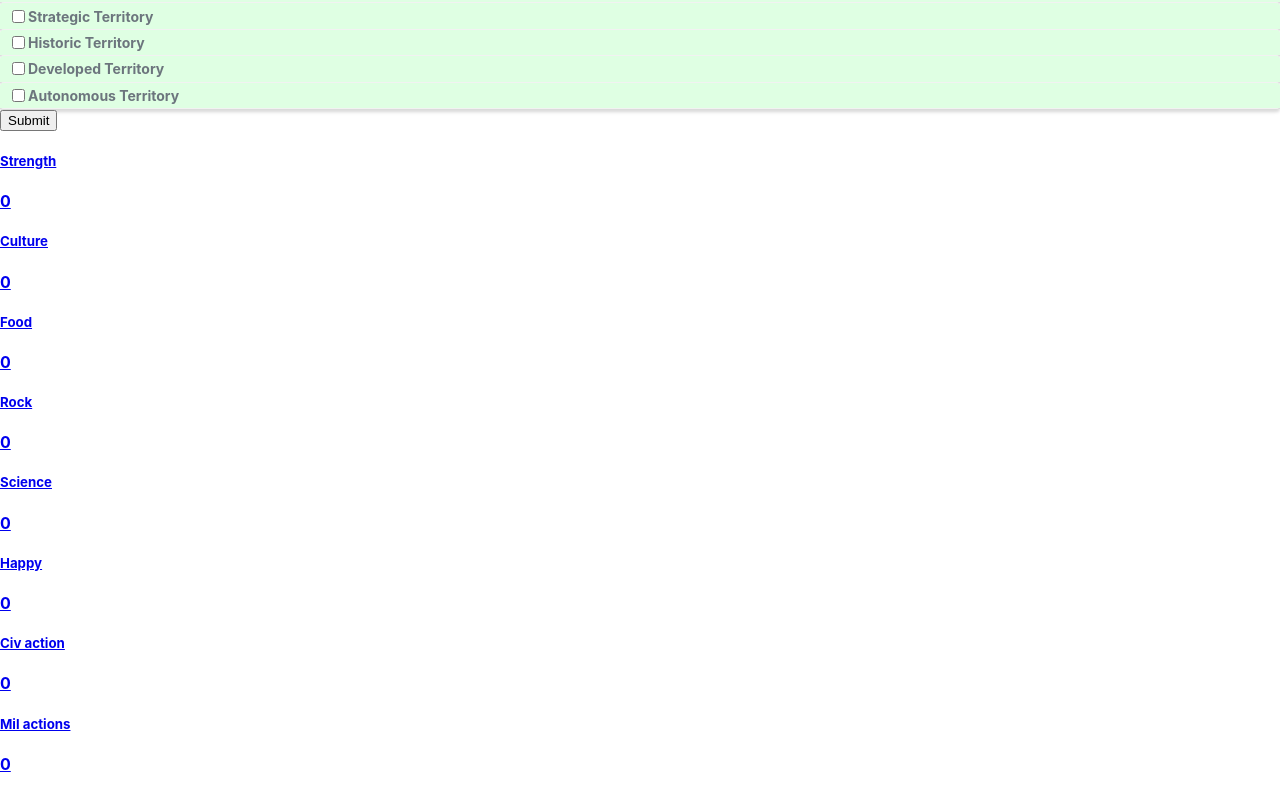
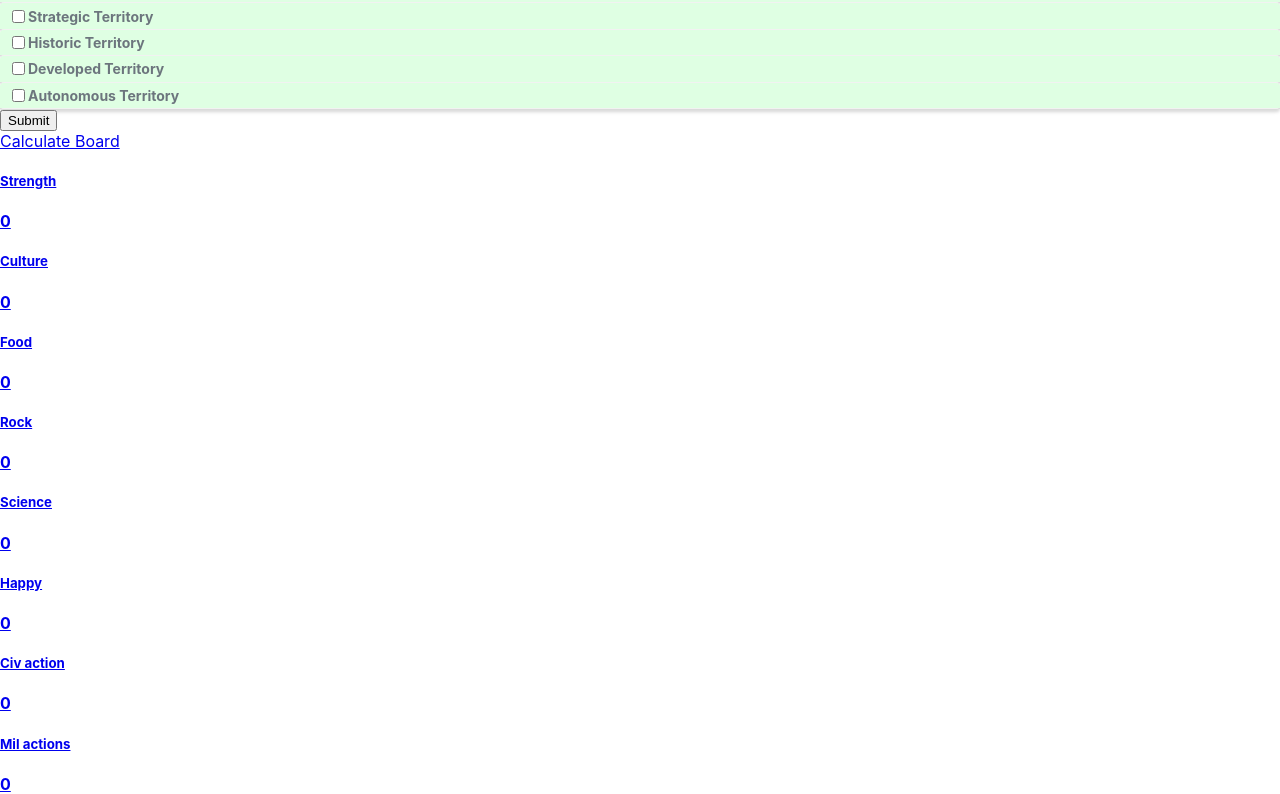
Before and after one commit to dragopi/TTA, a React (Create React App) app: page / in a window 1280 px wide. Shown: the part 2934-3728 px from the top of the page. Built offline with nearby package versions, Linux system fonts and the light colour scheme; the HTML template or start-up script is replaced by a standard one.

Commit message:
Add Calculate Board button outside the form

```diff
--- a/src/App.tsx
+++ b/src/App.tsx
@@ -9,13 +9,19 @@ import { MakeScene } from './TTARepo';
 
 function App() {
 
-  const sceneRef = useRef(null)
+  const sceneRef = useRef(null);
+  const formRef = useRef(null);
 
   function CalcScene(v: [key: string]) {
     console.log(v);
     let s = MakeScene(v);
     let o = TTASceneCalculation(s);
     sceneRef.current.setState({values: o});
+  }
+
+  function BtnCalcClick()
+  {
+    console.log(formRef.current.handleSubmit(null));
   }
 
 
@@ -25,7 +31,7 @@ function App() {
       <div className="row">
         <div className="col-9">
 
-      <Form
+      <Form ref={formRef}
         action="http://localhost:4351/api/contactus"
         onSubmitData={CalcScene}
         render={() => (
@@ -183,7 +189,12 @@ function App() {
 
         </div>
         <div className="col-3">
-          <SceneResult ref={sceneRef} />
+          <div className="sticky-top">
+            <div className="d-grid gap-2 mb-2">
+              <a href="#" className="btn btn-primary btn-block btn-lg" onClick={BtnCalcClick}>Calculate Board</a>
+            </div>
+            <SceneResult ref={sceneRef} />
+          </div>
         </div>
       </div>
     </div>
--- a/src/Forms.tsx
+++ b/src/Forms.tsx
@@ -81,7 +81,8 @@ export class Form extends React.Component<IFormProps, IFormState> {
   private handleSubmit = async (
     e: React.FormEvent<HTMLFormElement>
   ): Promise<void> => {
-    e.preventDefault();
+    if (e)
+      e.preventDefault();
 
     //console.log(this.state.values);
     //CalculateScene(this.state.values);
```
